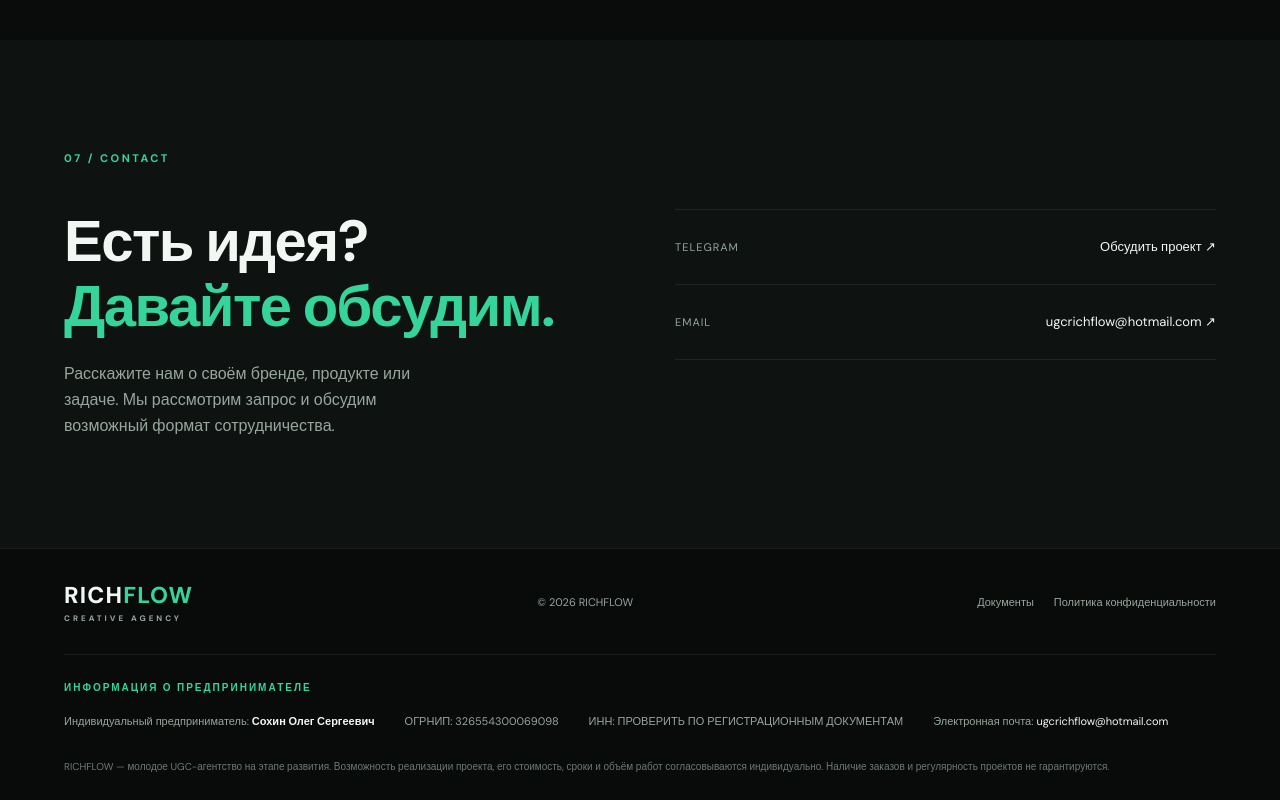
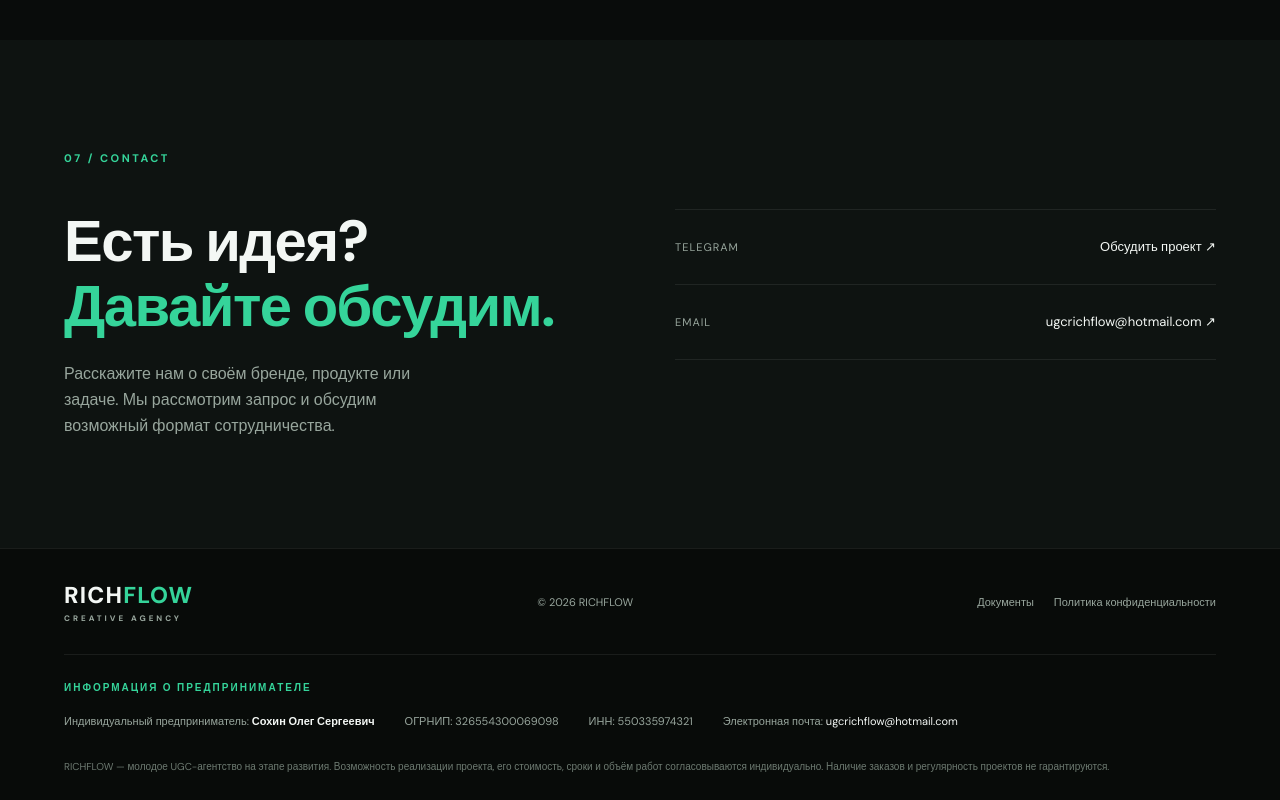
Before and after one commit to sakofsak99-ai/ucgrichflow.github.io, a plain HTML site: page index.html in a window 1280 px wide. Shown: the part 6676-7476 px from the top of the page. Drawn offline with Linux system fonts and the light colour scheme.

Commit message:
Update index.html

```diff
--- a/index.html
+++ b/index.html
@@ -657,7 +657,7 @@
             </p>
 
             <p>
-                ИНН: ПРОВЕРИТЬ ПО РЕГИСТРАЦИОННЫМ ДОКУМЕНТАМ
+                ИНН: 550335974321
             </p>
 
             <p>
```
